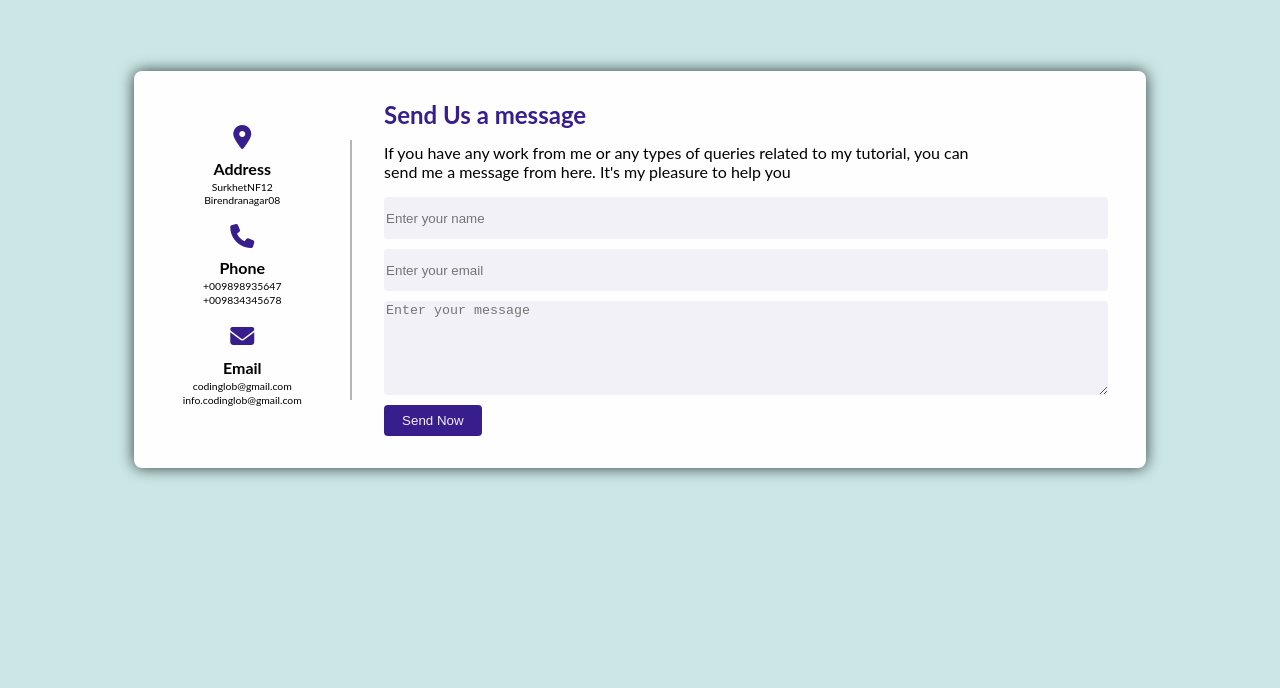
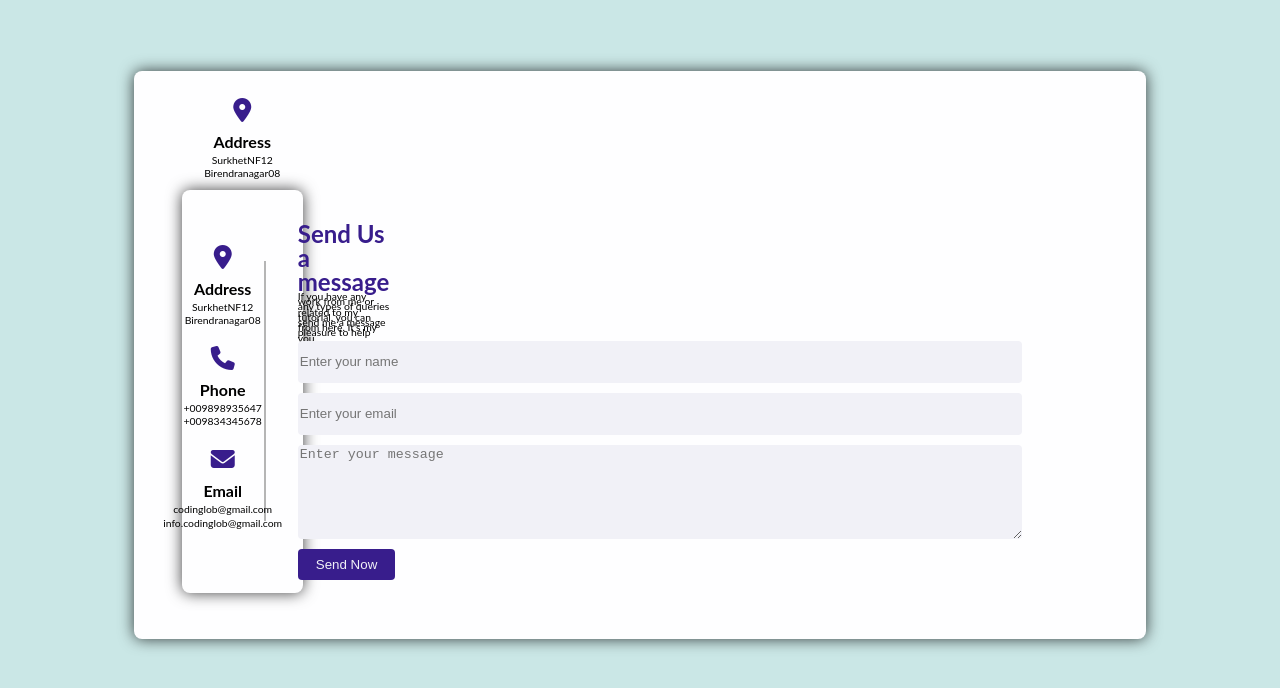
Before and after one commit to d-teech/ContactPage, a plain HTML site: page index.html in a window 1280 px wide. Drawn offline with Linux system fonts and the light colour scheme.

Commit message:
fix:adding new div

```diff
--- a/index.html
+++ b/index.html
@@ -19,6 +19,14 @@
                 <p>SurkhetNF12</p>
                 <p>Birendranagar08</p>
             </div>
+            <div class="container">
+                <div class="left-side">
+                    <div class="left-side-components">
+                        <i class="fa-solid fa-location-dot fa-xl"></i>
+                        <h4>Address</h4>
+                        <p>SurkhetNF12</p>
+                        <p>Birendranagar08</p>
+                    </div>
             <div class="left-side-components">
                 <i class="fa-solid fa-phone fa-xl"></i>
                 <h4>Phone</h4>
```
